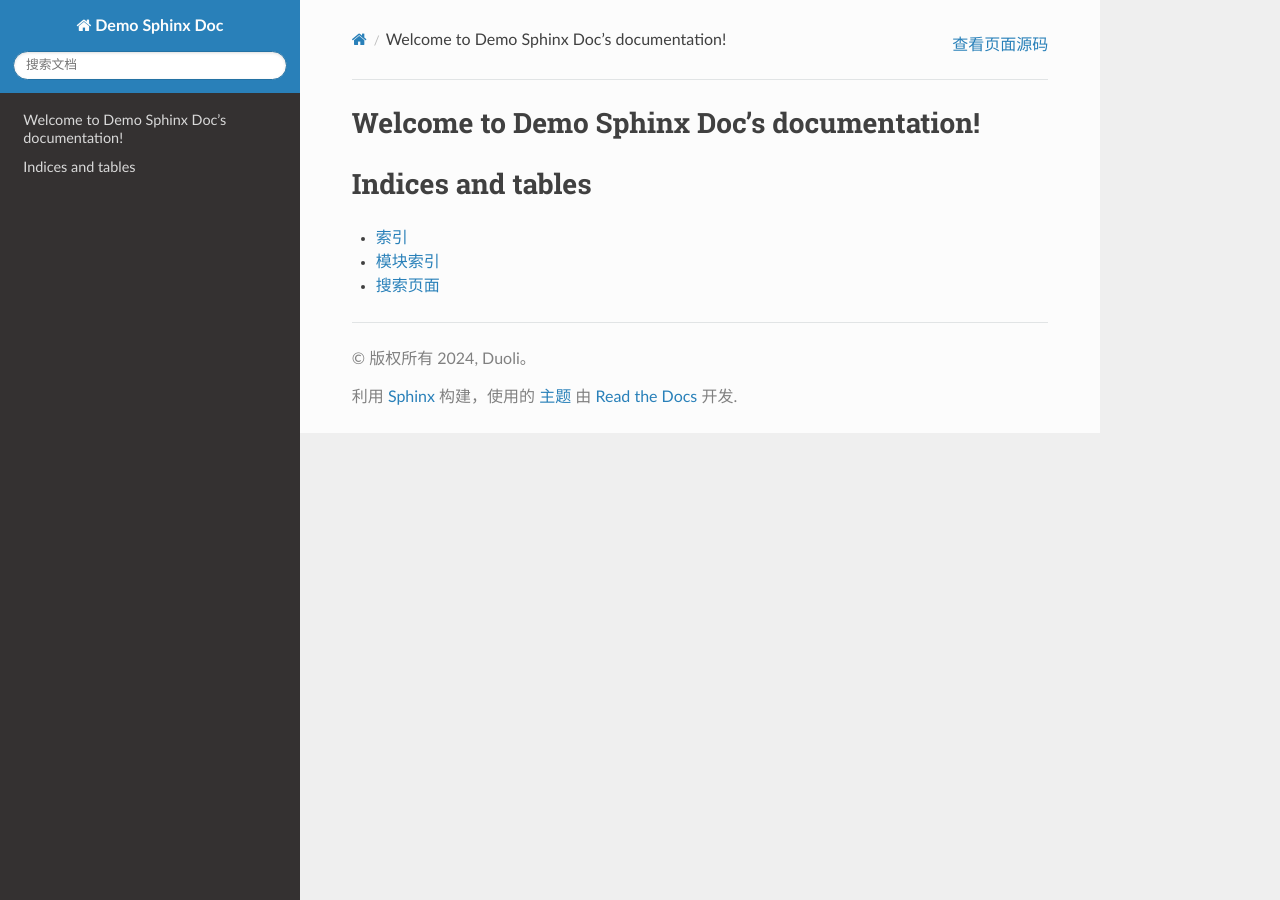
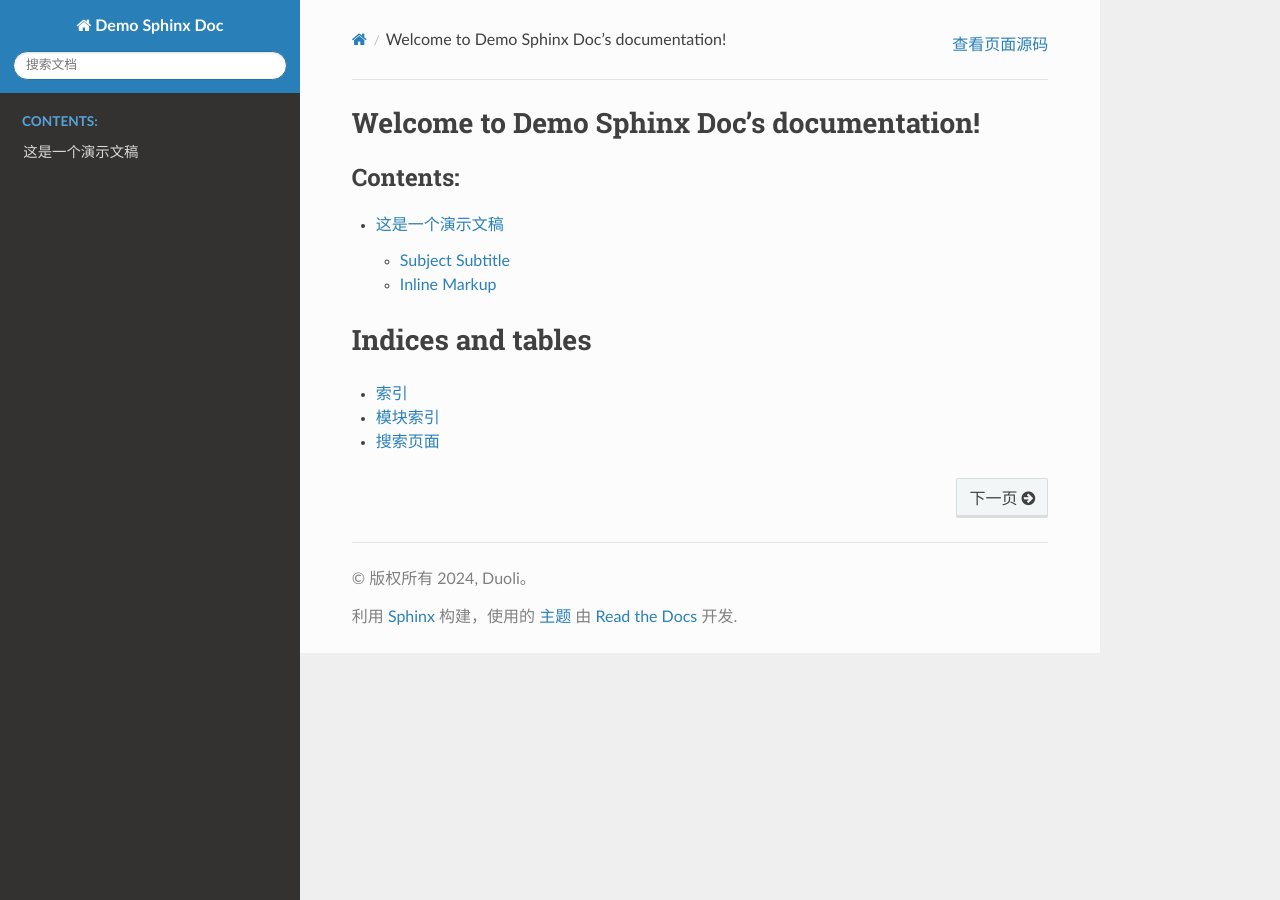
Before and after one commit to weijianwen/hello_sphinx, a Sphinx documentation site: the page built from source/index.rst, in a window 1280 px wide. Built offline with Sphinx 7.4.7 and the Read the Docs theme 3.1.0, drawn with Linux system fonts in a browser that asks for light colours; part of the change alters nothing that is shown.

```diff
--- /dev/null
+++ b/source/demo-md.md
@@ -0,0 +1,14 @@
+# 这是一个演示文稿
+
+That has a paragraph about a main subject and is set when the '='
+is at least the same length of the title itself.
+## Subject Subtitle
+Subtitles are set with '-' and are required to have the same length
+of the subtitle itself, just like titles.
+Lists can be unnumbered like:
+ * Item Foo
+ * Item Bar
+## Inline Markup
+Words can have *emphasis in italics* or be **bold** and you can define
+code samples with back quotes, like when you talk about a command: ``sudo``
+gives you super user powers!
--- a/source/index.rst
+++ b/source/index.rst
@@ -10,7 +10,7 @@ Welcome to Demo Sphinx Doc's documentation!
    :maxdepth: 2
    :caption: Contents:
 
-
+   demo-md
 
 Indices and tables
 ==================
```
